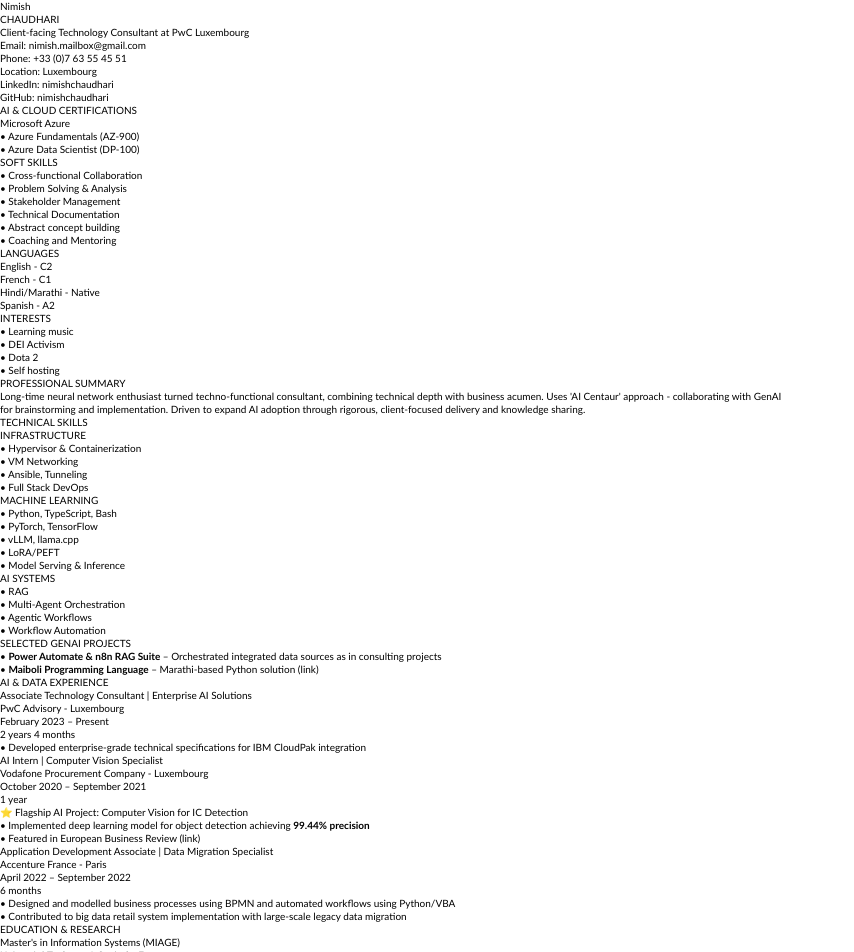
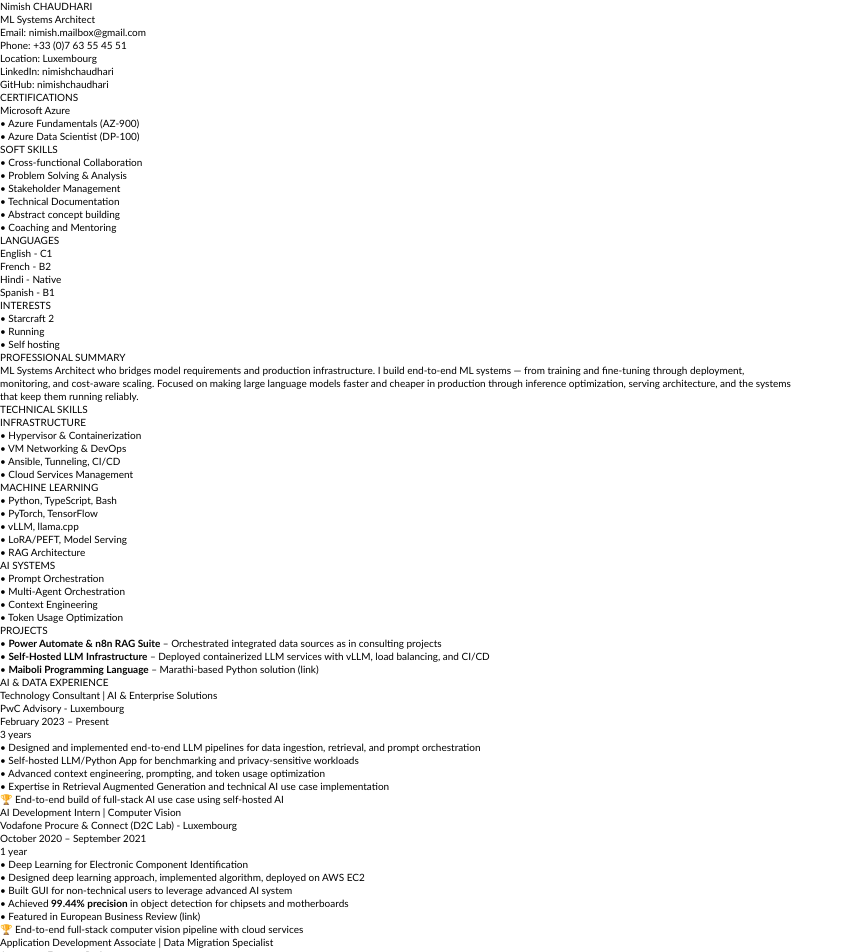
Before and after one commit to nimishchaudhari/CV_NimishChaudhari, a React (Vite) app: page / in a window 1280 px wide. Shown: the top 952 px of the page, without its empty margins (0-854 px from the left). Built offline with nearby package versions, Linux system fonts and the light colour scheme.

Commit message:
Update CV: remove thesis box, add Bachelor's, achievement badges, Technology Consultant title, Vodafone D2C Lab

```diff
--- a/src/components/CV.tsx
+++ b/src/components/CV.tsx
@@ -16,9 +16,8 @@
 
           {/* Name and Title */}
           <div className="mb-5">
-            <h1 className="text-xl font-bold mb-1 text-gray-800">Nimish</h1>
-            <h1 className="text-xl font-bold mb-2 text-gray-800">CHAUDHARI</h1>
-            <p className="text-gray-700 text-xs leading-relaxed">Client-facing Technology Consultant at PwC Luxembourg</p>
+            <h1 className="text-xl font-bold mb-1 text-gray-800">Nimish CHAUDHARI</h1>
+            <p className="text-gray-700 text-xs leading-relaxed">ML Systems Architect</p>
           </div>
 
           {/* Contact Info */}
@@ -41,10 +40,10 @@
             </div>
           </div>
 
-          {/* AI & Cloud Certifications */}
+          {/* Certifications */}
           <div className="mb-5">
             <h3 className="text-sm font-bold mb-3 text-gray-800">
-              AI & CLOUD CERTIFICATIONS
+              CERTIFICATIONS
             </h3>
             <div className="space-y-2">
               <div className="bg-white rounded p-2 shadow-sm">
@@ -75,27 +74,27 @@
             <h3 className="text-sm font-bold mb-3 text-gray-800">LANGUAGES</h3>
             <div className="space-y-2">
               <div>
-                <p className="text-xs font-medium mb-1">English - C2</p>
+                <p className="text-xs font-medium mb-1">English - C1</p>
+                <div className="w-full bg-gray-300 rounded-full h-1">
+                  <div className="bg-blue-600 h-1 rounded-full w-5/6"></div>
+                </div>
+              </div>
+              <div>
+                <p className="text-xs font-medium mb-1">French - B2</p>
+                <div className="w-full bg-gray-300 rounded-full h-1">
+                  <div className="bg-blue-600 h-1 rounded-full w-4/6"></div>
+                </div>
+              </div>
+              <div>
+                <p className="text-xs font-medium mb-1">Hindi - Native</p>
                 <div className="w-full bg-gray-300 rounded-full h-1">
                   <div className="bg-blue-600 h-1 rounded-full w-full"></div>
                 </div>
               </div>
               <div>
-                <p className="text-xs font-medium mb-1">French - C1</p>
+                <p className="text-xs font-medium mb-1">Spanish - B1</p>
                 <div className="w-full bg-gray-300 rounded-full h-1">
-                  <div className="bg-blue-600 h-1 rounded-full w-5/6"></div>
-                </div>
-              </div>
-              <div>
-                <p className="text-xs font-medium mb-1">Hindi/Marathi - Native</p>
-                <div className="w-full bg-gray-300 rounded-full h-1">
-                  <div className="bg-blue-600 h-1 rounded-full w-full"></div>
-                </div>
-              </div>
-              <div>
-                <p className="text-xs font-medium mb-1">Spanish - A2</p>
-                <div className="w-full bg-gray-300 rounded-full h-1">
-                  <div className="bg-blue-600 h-1 rounded-full w-2/5"></div>
+                  <div className="bg-blue-600 h-1 rounded-full w-3/6"></div>
                 </div>
               </div>
             </div>
@@ -105,9 +104,8 @@
           <div>
             <h3 className="text-sm font-bold mb-3 text-gray-800">INTERESTS</h3>
             <ul className="text-xs space-y-1 text-gray-700">
-              <li>• Learning music</li>
-              <li>• DEI Activism</li>
-              <li>• Dota 2</li>
+              <li>• Starcraft 2</li>
+              <li>• Running</li>
               <li>• Self hosting</li>
             </ul>
           </div>
@@ -120,7 +118,7 @@
           <div className="mb-4 bg-gradient-to-r from-blue-50 to-indigo-50 p-3 rounded-lg border-l-4 border-blue-600">
             <h2 className="text-sm font-bold mb-2 text-gray-800">PROFESSIONAL SUMMARY</h2>
             <p className="text-xs text-gray-700 leading-relaxed">
-              Long-time neural network enthusiast turned techno-functional consultant, combining technical depth with business acumen. Uses 'AI Centaur' approach - collaborating with GenAI for brainstorming and implementation. Driven to expand AI adoption through rigorous, client-focused delivery and knowledge sharing.
+              ML Systems Architect who bridges model requirements and production infrastructure. I build end-to-end ML systems — from training and fine-tuning through deployment, monitoring, and cost-aware scaling. Focused on making large language models faster and cheaper in production through inference optimization, serving architecture, and the systems that keep them running reliably.
             </p>
           </div>
 
@@ -133,9 +131,9 @@
                 <h3 className="text-xs font-semibold text-gray-800 mb-1 bg-blue-100 px-2 py-1 rounded">INFRASTRUCTURE</h3>
                 <ul className="text-xs space-y-0 ml-2">
                   <li>• Hypervisor & Containerization</li>
-                  <li>• VM Networking</li>
-                  <li>• Ansible, Tunneling</li>
-                  <li>• Full Stack DevOps</li>
+                  <li>• VM Networking & DevOps</li>
+                  <li>• Ansible, Tunneling, CI/CD</li>
+                  <li>• Cloud Services Management</li>
                 </ul>
               </div>
               <div>
@@ -144,17 +142,17 @@
                   <li>• Python, TypeScript, Bash</li>
                   <li>• PyTorch, TensorFlow</li>
                   <li>• vLLM, llama.cpp</li>
-                  <li>• LoRA/PEFT</li>
-                  <li>• Model Serving & Inference</li>
+                  <li>• LoRA/PEFT, Model Serving</li>
+                  <li>• RAG Architecture</li>
                 </ul>
               </div>
               <div>
                 <h3 className="text-xs font-semibold text-gray-800 mb-1 bg-blue-100 px-2 py-1 rounded">AI SYSTEMS</h3>
                 <ul className="text-xs space-y-0 ml-2">
-                  <li>• RAG</li>
+                  <li>• Prompt Orchestration</li>
                   <li>• Multi-Agent Orchestration</li>
-                  <li>• Agentic Workflows</li>
-                  <li>• Workflow Automation</li>
+                  <li>• Context Engineering</li>
+                  <li>• Token Usage Optimization</li>
                 </ul>
               </div>
             </div>
@@ -162,9 +160,10 @@
 
           {/* Selected GenAI Projects */}
           <div className="mb-4">
-            <h2 className="text-sm font-bold mb-2 text-gray-800 border-b-2 border-blue-600 pb-1">SELECTED GENAI PROJECTS</h2>
+            <h2 className="text-sm font-bold mb-2 text-gray-800 border-b-2 border-blue-600 pb-1">PROJECTS</h2>
             <ul className="text-xs space-y-0 ml-2">
               <li>• <strong>Power Automate & n8n RAG Suite</strong> – Orchestrated integrated data sources as in consulting projects</li>
+              <li>• <strong>Self-Hosted LLM Infrastructure</strong> – Deployed containerized LLM services with vLLM, load balancing, and CI/CD</li>
 
               <li>• <strong>Maiboli Programming Language</strong> – Marathi-based Python solution (<a href="https://ieeexplore.ieee.org/document/8973043" target="_blank" rel="noopener noreferrer" className="text-blue-600 hover:underline">link</a>)</li>
             </ul>
@@ -176,34 +175,41 @@
 
             {/* PwC */}
             <div className="mb-2">
-              <h3 className="text-xs font-bold text-gray-800 mb-1">Associate Technology Consultant | Enterprise AI Solutions</h3>
+              <h3 className="text-xs font-bold text-gray-800 mb-1">Technology Consultant | AI & Enterprise Solutions</h3>
               <div className="flex justify-between items-center mb-1">
                 <p className="text-gray-600 text-xs">PwC Advisory - Luxembourg</p>
                 <div className="text-right">
                   <p className="text-gray-600 text-xs">February 2023 – Present</p>
-                  <p className="text-gray-500 text-xs italic">2 years 4 months</p>
+                  <p className="text-gray-500 text-xs italic">3 years</p>
                 </div>
               </div>
               <ul className="text-xs space-y-0 ml-2">
-                <li>• Developed enterprise-grade technical specifications for IBM CloudPak integration</li>
+                <li>• Designed and implemented end-to-end LLM pipelines for data ingestion, retrieval, and prompt orchestration</li>
+                <li>• Self-hosted LLM/Python App for benchmarking and privacy-sensitive workloads</li>
+                <li>• Advanced context engineering, prompting, and token usage optimization</li>
+                <li>• Expertise in Retrieval Augmented Generation and technical AI use case implementation</li>
               </ul>
+              <p className="font-semibold text-xs mt-1 text-blue-700">🏆 End-to-end build of full-stack AI use case using self-hosted AI</p>
             </div>
 
             {/* Vodafone */}
             <div className="mb-2">
-              <h3 className="text-xs font-bold text-gray-800 mb-1">AI Intern | Computer Vision Specialist</h3>
+              <h3 className="text-xs font-bold text-gray-800 mb-1">AI Development Intern | Computer Vision</h3>
               <div className="flex justify-between items-center mb-1">
-                <p className="text-gray-600 text-xs">Vodafone Procurement Company - Luxembourg</p>
+                <p className="text-gray-600 text-xs">Vodafone Procure & Connect (D2C Lab) - Luxembourg</p>
                 <div className="text-right">
                   <p className="text-gray-600 text-xs">October 2020 – September 2021</p>
                   <p className="text-gray-500 text-xs italic">1 year</p>
                 </div>
               </div>
-              <p className="font-semibold text-xs mb-1 text-blue-700">⭐ Flagship AI Project: Computer Vision for IC Detection</p>
               <ul className="text-xs space-y-0 ml-2">
-                <li>• Implemented deep learning model for object detection achieving <strong>99.44% precision</strong></li>
+                <li>• Deep Learning for Electronic Component Identification</li>
+                <li>• Designed deep learning approach, implemented algorithm, deployed on AWS EC2</li>
+                <li>• Built GUI for non-technical users to leverage advanced AI system</li>
+                <li>• Achieved <strong>99.44% precision</strong> in object detection for chipsets and motherboards</li>
                 <li>• Featured in European Business Review (<a href="https://www.europeanbusinessreview.com/powering-costing-with-artificial-intelligence-the-case-of-vodafone-procurement/" target="_blank" rel="noopener noreferrer" className="text-blue-600 hover:underline">link</a>)</li>
               </ul>
+              <p className="font-semibold text-xs mt-1 text-blue-700">🏆 End-to-end full-stack computer vision pipeline with cloud services</p>
             </div>
 
             {/* Accenture */}
@@ -220,6 +226,7 @@
                 <li>• Designed and modelled business processes using BPMN and automated workflows using Python/VBA</li>
                 <li>• Contributed to big data retail system implementation with large-scale legacy data migration</li>
               </ul>
+              <p className="font-semibold text-xs mt-1 text-blue-700">🏆 Successful first experience in retail software migration working full-time in French</p>
             </div>
           </div>
 
@@ -231,11 +238,12 @@
               <p className="text-gray-600 text-xs">Université Toulouse 1 Capitole, France</p>
               <p className="text-gray-600 text-xs">2019 – 2022</p>
             </div>
-            <div className="bg-green-50 p-1 rounded border-l-4 border-green-500 mb-1">
-              <p className="font-semibold text-xs text-green-700">🎓 AI Research Thesis: <span className="italic">"Game Theory-Based AI Modeling of Open COVID-19 Data in France"</span></p>
-              <p className="text-xs text-gray-600">Applied advanced AI modeling techniques to epidemiological data analysis</p>
+            <p className="text-xs"><strong>Coursework:</strong> AI Systems Architecture, Advanced Data Analysis, Business Intelligence, Cybersecurity</p>
+            <h3 className="text-xs font-bold text-gray-800 mt-3">Bachelor's in Computer Science</h3>
+            <div className="flex justify-between items-center">
+              <p className="text-gray-600 text-xs">University of Mumbai, India</p>
+              <p className="text-gray-600 text-xs">2016 – 2019</p>
             </div>
-            <p className="text-xs"><strong>Coursework:</strong> AI Systems Architecture, Advanced Data Analysis, Business Intelligence, Cybersecurity</p>
           </div>
 
 
```
